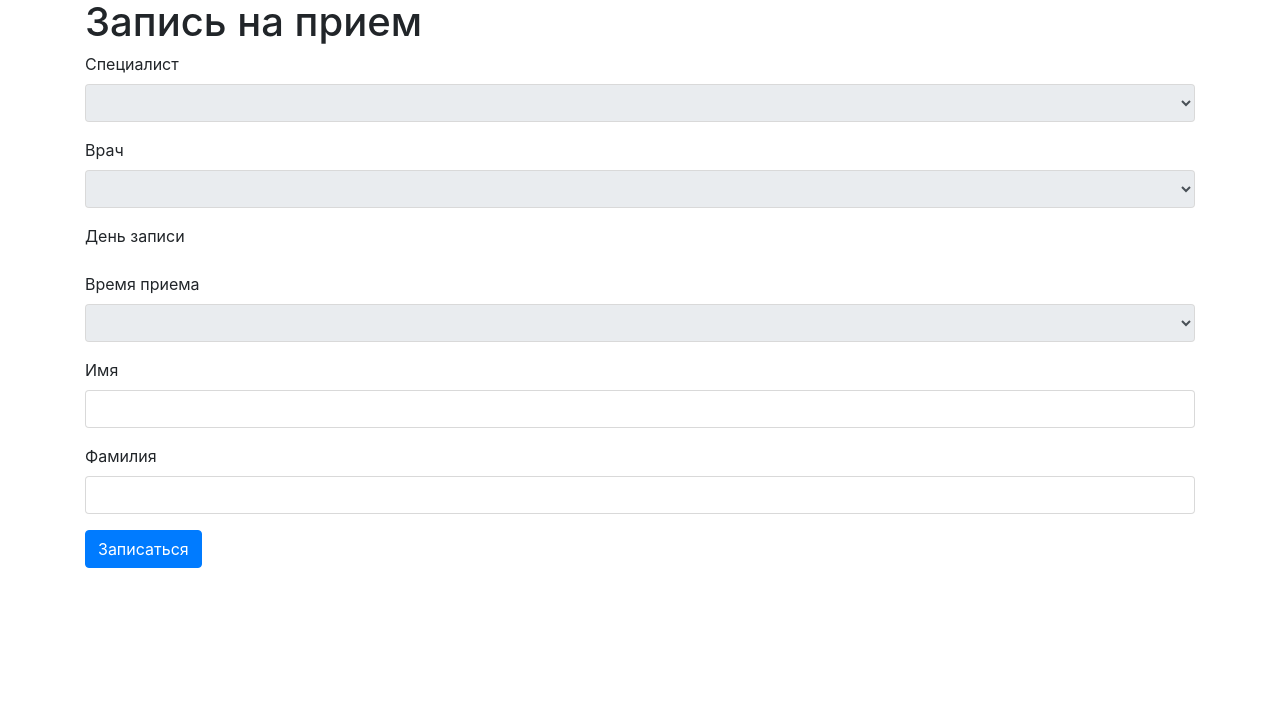
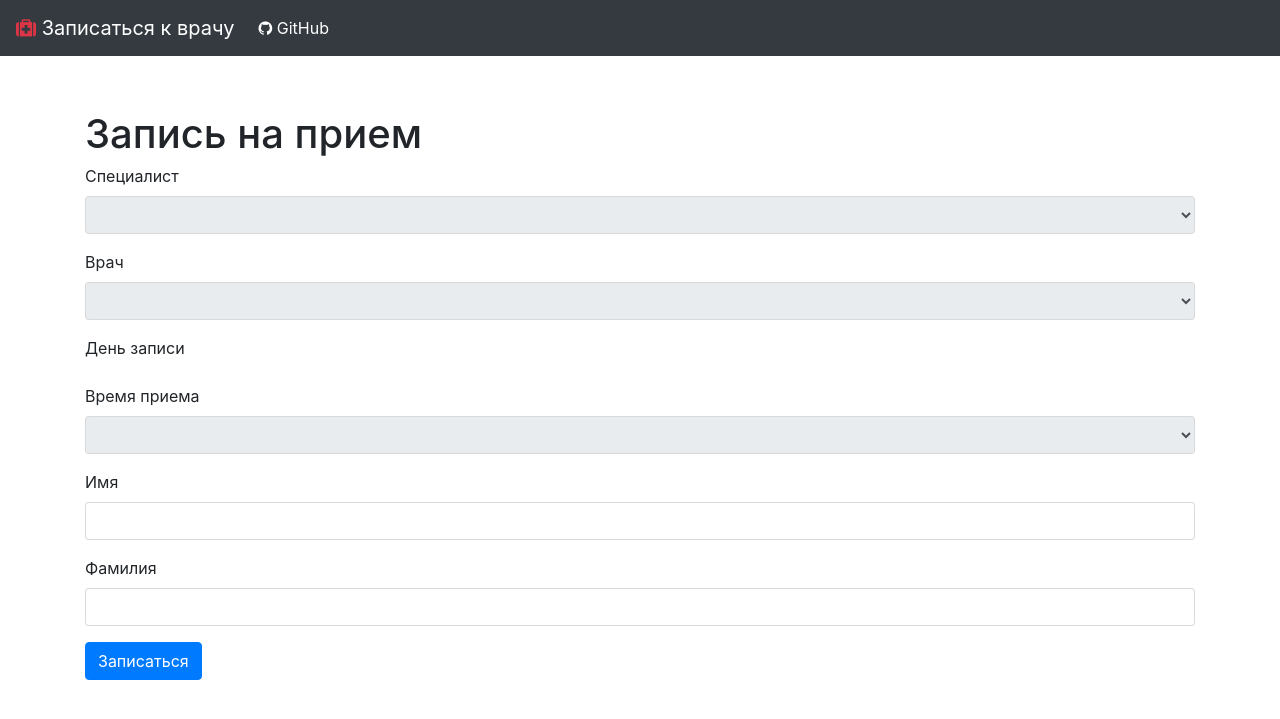
Before and after one commit to python-krasnodar/clinic-crm, a Django app: page / in a window 1280 px wide. Shown: the top 719 px of the page. Run offline with Django 3.2, Linux system fonts and the light colour scheme; data that the repository does not hold is empty; some libraries are stand-ins or nearby versions.

Commit message:
Navbar and layout

```diff
--- /dev/null
+++ b/src/front/static/front/css/layout.css
@@ -0,0 +1,3 @@
+.content-wrapper {
+    margin-top: 56px;
+}
--- a/src/front/templates/front/index.html
+++ b/src/front/templates/front/index.html
@@ -2,8 +2,13 @@
 
 {% load static %}
 
+{% block header %}
+
+    <h1>Запись на прием</h1>
+
+{% endblock %}
+
 {% block content %}
-    <h1>Запись на прием</h1>
 
     <form method="post">
         {% csrf_token %}
--- a/src/front/templates/front/layout.html
+++ b/src/front/templates/front/layout.html
@@ -1,3 +1,4 @@
+{% load static %}
 <!DOCTYPE html>
 <html lang="en">
 <head>
@@ -5,9 +6,37 @@
     <meta name="viewport" content="width=device-width, initial-scale=1, shrink-to-fit=no">
     <link rel="stylesheet" href="https://maxcdn.bootstrapcdn.com/bootstrap/4.0.0-beta/css/bootstrap.min.css" integrity="sha384-/Y6pD6FV/Vv2HJnA6t+vslU6fwYXjCFtcEpHbNJ0lyAFsXTsjBbfaDjzALeQsN6M" crossorigin="anonymous">
     <link rel="stylesheet" href="https://cdnjs.cloudflare.com/ajax/libs/bootstrap-datepicker/1.7.1/css/bootstrap-datepicker3.min.css">
+    <link href="https://maxcdn.bootstrapcdn.com/font-awesome/4.7.0/css/font-awesome.min.css" rel="stylesheet" integrity="sha384-wvfXpqpZZVQGK6TAh5PVlGOfQNHSoD2xbE+QkPxCAFlNEevoEH3Sl0sibVcOQVnN" crossorigin="anonymous">
+    <link rel="stylesheet" href="{% static 'front/css/layout.css' %}">
 </head>
 <body>
-    <div class="container">
+
+    <nav class="navbar navbar-expand-lg navbar-dark bg-dark">
+        <a class="navbar-brand" href="{% url 'front:index' %}">
+            <i class="fa fa-medkit text-danger"></i>
+            Записаться к врачу
+        </a>
+        <button class="navbar-toggler" type="button" data-toggle="collapse" data-target="#navbarSupportedContent"
+                aria-controls="navbarSupportedContent" aria-expanded="false" aria-label="Toggle navigation">
+            <span class="navbar-toggler-icon"></span>
+        </button>
+
+        <div class="collapse navbar-collapse" id="navbarSupportedContent">
+            <ul class="navbar-nav mr-auto">
+                <li class="nav-item active">
+                    <a class="nav-link" href="https://github.com/memclutter/clinic-crm"><i class="fa fa-github"></i> GitHub</a>
+                </li>
+            </ul>
+        </div>
+    </nav>
+
+    <div class="container content-wrapper">
+        <div class="row">
+            <div class="col">
+                {% block header %}{% endblock %}
+            </div>
+        </div>
+
         <div class="row">
             <div class="col">
                 {% block content %}{% endblock %}
```
